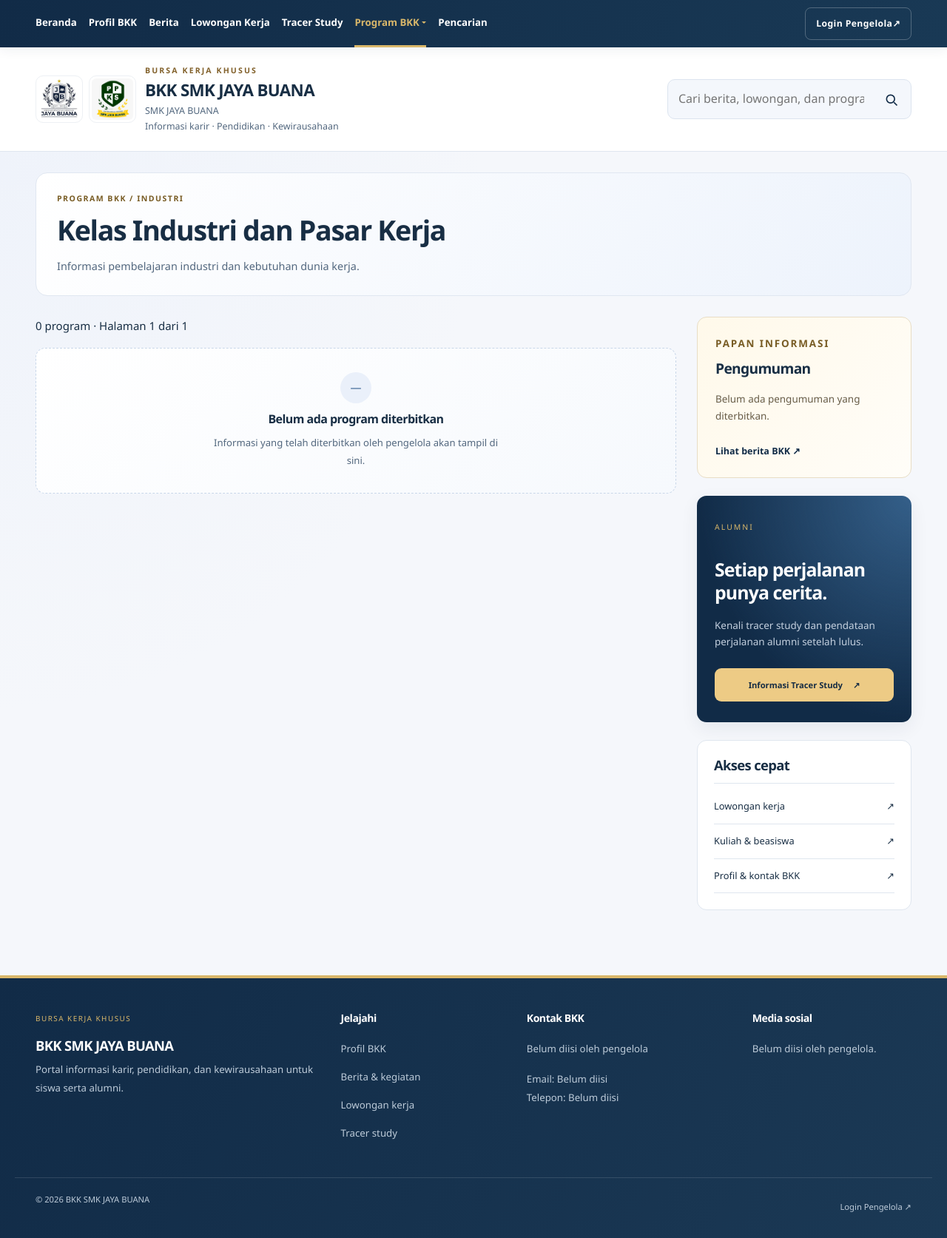
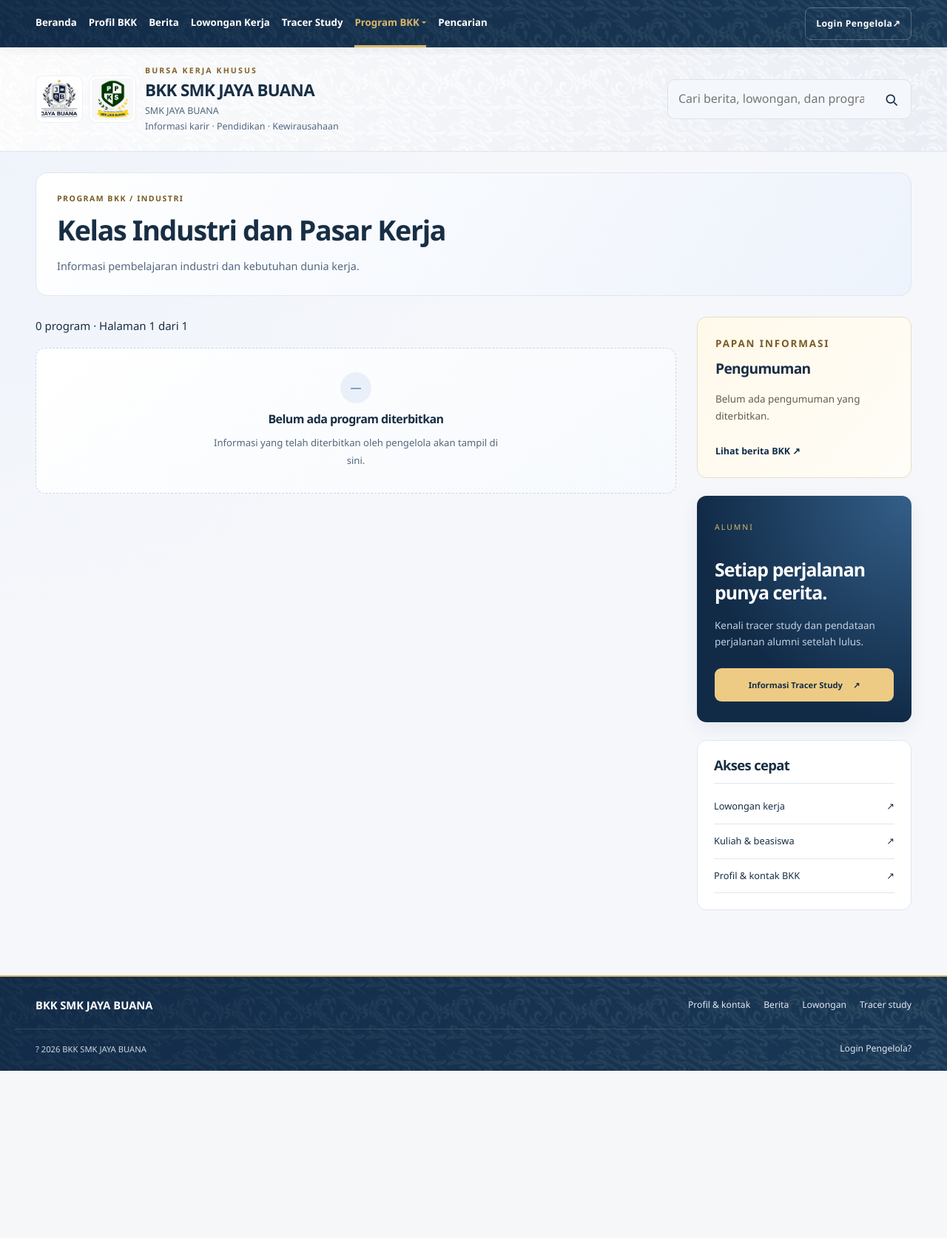
Before and after one commit to Asepteknik98/bkk, a PHP site: page /kelas-industri/index.php in a window 1280 px wide. Shown: the whole page at 74% size. After the commit the page ends 1447 px from the top, so only its background shows below. Run offline with PHP 8.4, Linux system fonts and the light colour scheme; data comes from the database, SQL or seed files in the repository; some libraries are stand-ins or nearby versions.

Commit message:
app -> layout

```diff
--- a/app/helpers/public.php
+++ b/app/helpers/public.php
@@ -111,7 +111,7 @@ function news_url(array $item): string
 function news_card(array $item): void
 {
     ?>
-    <article class="news-card">
+    <article class="news-card news-story-card">
         <a class="image-link" href="<?= e(news_url($item)) ?>" tabindex="-1" aria-hidden="true"><img src="<?= e(content_image($item['gambar'])) ?>" alt="" loading="lazy" width="640" height="400"></a>
         <div class="news-card-body">
             <div class="meta">Berita &amp; kegiatan <span>·</span> <?= e(indo_date($item['published_at'] ?? $item['created_at'])) ?></div>
--- a/app/layouts/footer.php
+++ b/app/layouts/footer.php
@@ -1,12 +1,23 @@
 <?php if (!defined('APP_ROOT')) { http_response_code(403); exit; } ?>
-<footer class="site-footer">
-    <div class="container portal-container footer-grid">
-        <div><p class="footer-kicker">Bursa Kerja Khusus</p><h2><?= e($siteName) ?></h2><p>Portal informasi karir, pendidikan, dan kewirausahaan untuk siswa serta alumni.</p></div>
-        <div><h3>Jelajahi</h3><a href="<?= e(base_url('profil.php')) ?>">Profil BKK</a><a href="<?= e(base_url('berita.php')) ?>">Berita &amp; kegiatan</a><a href="<?= e(base_url('lowongan-kerja/')) ?>">Lowongan kerja</a><a href="<?= e(base_url('tracer-study/')) ?>">Tracer study</a></div>
-        <div><h3>Kontak BKK</h3><p><?= e(setting('contact_address', 'Alamat belum diisi oleh pengelola.')) ?></p><p>Email: <?= e(setting('contact_email', 'Belum diisi')) ?><br>Telepon: <?= e(setting('contact_phone', 'Belum diisi')) ?></p></div>
-        <div><h3>Media sosial</h3><?php $hasSocial = false; foreach (['social_instagram'=>'Instagram','social_facebook'=>'Facebook','social_youtube'=>'YouTube'] as $key=>$label): $socialUrl=setting($key); if ($socialUrl && http_url($socialUrl)): $hasSocial=true; ?><a href="<?= e($socialUrl) ?>" target="_blank" rel="noopener noreferrer"><?= e($label) ?></a><?php endif; endforeach; if (!$hasSocial): ?><p>Belum diisi oleh pengelola.</p><?php endif; ?></div>
+<footer class="site-footer site-footer-compact">
+    <div class="container portal-container footer-compact-main">
+        <a class="footer-brand" href="<?= e(base_url()) ?>"><?= e($siteName) ?></a>
+        <nav class="footer-links" aria-label="Navigasi footer">
+            <a href="<?= e(base_url('profil.php')) ?>">Profil &amp; kontak</a>
+            <a href="<?= e(base_url('berita.php')) ?>">Berita</a>
+            <a href="<?= e(base_url('lowongan-kerja/')) ?>">Lowongan</a>
+            <a href="<?= e(base_url('tracer-study/')) ?>">Tracer study</a>
+        </nav>
     </div>
-    <div class="container portal-container footer-bottom"><span>© <?= date('Y') ?> <?= e($siteName) ?></span><a href="<?= e(base_url('auth/login.php')) ?>">Login Pengelola ↗</a></div>
+    <div class="container portal-container footer-compact-bottom">
+        <span>? <?= date('Y') ?> <?= e($siteName) ?></span>
+        <div class="footer-meta-links">
+            <?php foreach (['social_instagram'=>'Instagram','social_facebook'=>'Facebook','social_youtube'=>'YouTube'] as $key=>$label): $socialUrl=setting($key); if ($socialUrl && http_url($socialUrl)): ?>
+            <a href="<?= e($socialUrl) ?>" target="_blank" rel="noopener noreferrer"><?= e($label) ?></a>
+            <?php endif; endforeach; ?>
+            <a href="<?= e(base_url('auth/login.php')) ?>">Login Pengelola <span aria-hidden="true">?</span></a>
+        </div>
+    </div>
 </footer>
 </body>
 </html>
--- a/app/layouts/news-list.php
+++ b/app/layouts/news-list.php
@@ -12,8 +12,9 @@ if ($searchTerm !== '') {
     $params = ['judul' => $pattern, 'ringkasan' => $pattern];
 }
 $total = (int) (public_query('SELECT COUNT(*) AS total FROM berita WHERE ' . $where, $params)[0]['total'] ?? 0);
-$pages = max(1, (int) ceil($total / 9)); $page = min($page, $pages);
-$rows = public_query('SELECT judul, slug, ringkasan, gambar, published_at, created_at FROM berita WHERE ' . $where . ' ORDER BY COALESCE(published_at, created_at) DESC, id DESC LIMIT :limit OFFSET :offset', $params + ['limit' => 9, 'offset' => ($page - 1) * 9]);
+$perPage = 6;
+$pages = max(1, (int) ceil($total / $perPage)); $page = min($page, $pages);
+$rows = public_query('SELECT judul, slug, ringkasan, gambar, published_at, created_at FROM berita WHERE ' . $where . ' ORDER BY COALESCE(published_at, created_at) DESC, id DESC LIMIT :limit OFFSET :offset', $params + ['limit' => $perPage, 'offset' => ($page - 1) * $perPage]);
 require __DIR__ . '/header.php';
 ?>
 <main id="konten" class="container portal-container page-main"><div class="page-heading"><p class="eyebrow">Portal informasi BKK</p><h1><?= e($pageTitle) ?></h1><p><?= isset($isSearch) ? 'Temukan berita dan kegiatan yang telah diterbitkan.' : 'Kabar, informasi, dan kegiatan terbaru dari pengelola BKK.' ?></p></div>
--- a/assets/css/portal.css
+++ b/assets/css/portal.css
@@ -50,6 +50,13 @@
 .news-card img { background:#edf2f8; }
 .news-card h2,.news-card h3 { line-height:1.5; }
 .news-card p { font-size:.86rem; }
+.news-story-card h3 { -webkit-line-clamp:2; overflow-wrap:anywhere; }
+.news-grid>.news-story-card { display:flex; flex-direction:column; }
+.news-grid>.news-story-card>.image-link { flex:none; }
+.news-grid>.news-story-card .news-card-body { display:flex; flex:1; flex-direction:column; min-width:0; }
+.news-grid>.news-story-card h3 { min-height:3em; }
+.news-grid>.news-story-card .clamp-text { -webkit-line-clamp:3; overflow-wrap:anywhere; }
+.news-grid>.news-story-card .text-link { margin-top:auto; align-self:flex-start; }
 .companion-stories .news-card-body { padding:20px; }
 .program-section { margin:38px 0 8px; }
 .program-card { --category:#3769af; --category-tint:#edf3fd; border-radius:12px; border-top-color:var(--category); padding:23px 18px; background:linear-gradient(180deg,var(--category-tint),#fff 60%); box-shadow:var(--portal-shadow); }
@@ -60,6 +67,19 @@
 .program-card:hover { background:var(--category-tint); border-color:var(--category); }
 .program-top { margin-bottom:20px; color:var(--category); }
 .program-card p { font-size:.79rem; }
+.program-section-batik .program-card {
+    color:#fff;
+    border-color:#243e66;
+    border-top-color:#dfbd73;
+    background-color:#132d50;
+    background-image:linear-gradient(180deg,#102744d1 0%,#102744eb 32%,#102744f7 65%,#102744fc 100%),url('../images/batik-sekolah.png');
+    background-size:auto,186px auto;
+    background-repeat:no-repeat,repeat;
+}
+.program-section-batik .program-card:hover { color:#fff; border-color:#dfbd73; }
+.program-section-batik .program-top { color:#ffe1a2; }
+.program-section-batik .program-card h3 { color:#fff; text-shadow:none; line-height:1.55; }
+.program-section-batik .program-card p { color:#f0f4fc; line-height:1.85; }
 .job-card { padding:24px; border-left-width:4px; }
 .job-status { border-radius:20px; padding:5px 11px; }
 .job-card .deadline { padding:10px 12px; background:#fff8e9; border-radius:8px; }
@@ -93,7 +113,30 @@
 .consent-box { border-radius:10px; }
 .information-note,.service-notice,.tracer-error { border-radius:9px; }
 .pagination-nav { gap:14px; }
-.site-footer { background:linear-gradient(120deg,#112b47,#1b3955); }
+.topbar,.site-footer {
+    background-color:#112b47;
+    background-image:linear-gradient(110deg,#112b47f5,#193955e8),url('../images/batik-sekolah.png');
+    background-size:auto,186px auto;
+}
+.site-header {
+    background-color:#fff;
+    background-image:linear-gradient(110deg,#fffffffa,#f5f8fcf2),url('../images/batik-sekolah.png');
+    background-size:auto,186px auto;
+}
+.site-footer-compact { border-top-width:2px; }
+.footer-compact-main { display:flex; align-items:center; justify-content:space-between; gap:12px 24px; padding-top:16px; padding-bottom:10px; }
+.footer-brand { font-size:.92rem; font-weight:700; color:#fff; }
+.footer-links,.footer-meta-links { display:flex; align-items:center; flex-wrap:wrap; gap:4px 18px; }
+.footer-links a,.footer-meta-links a { display:inline-flex; align-items:center; min-height:44px; color:#e1e9f3; font-size:.76rem; }
+.footer-compact-bottom { display:flex; align-items:center; justify-content:space-between; gap:4px 20px; padding-top:4px; padding-bottom:8px; border-top:1px solid #ffffff20; color:#cbd7e5; font-size:.7rem; }
+.footer-links a:hover,.footer-meta-links a:hover,.footer-brand:hover { color:#ffe1a2; }
+.site-footer-compact a:focus-visible { outline-color:#ffe1a2; }
+@media (max-width:767.98px) {
+    .footer-compact-main,.footer-compact-bottom { flex-direction:column; align-items:flex-start; }
+    .footer-compact-main { gap:4px; padding-top:16px; padding-bottom:4px; }
+    .footer-links,.footer-meta-links { gap:0 16px; }
+    .footer-compact-bottom { padding-top:12px; padding-bottom:8px; }
+}
 .footer-grid p,.footer-grid a { line-height:1.9; font-size:.83rem; }
 .footer-grid a { min-height:32px; }
 .footer-bottom a { min-height:40px; display:inline-flex; align-items:center; }
```
Also changed, not shown: docs/PROGRESS.md (+34 -0 lines), index.php (+1 -14 lines), assets/images/batik-sekolah.png (added).
